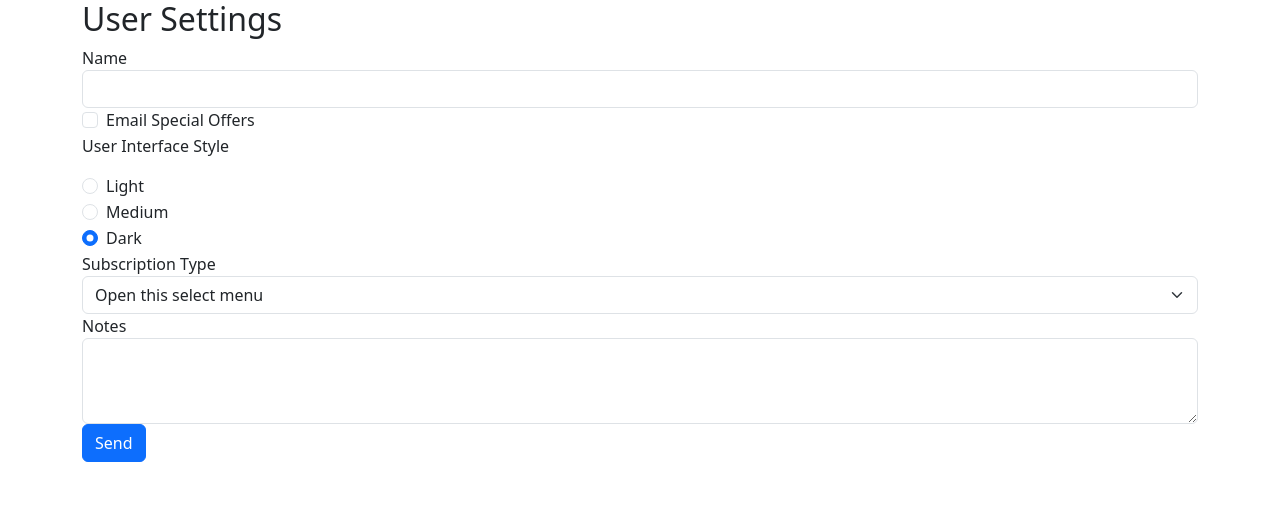
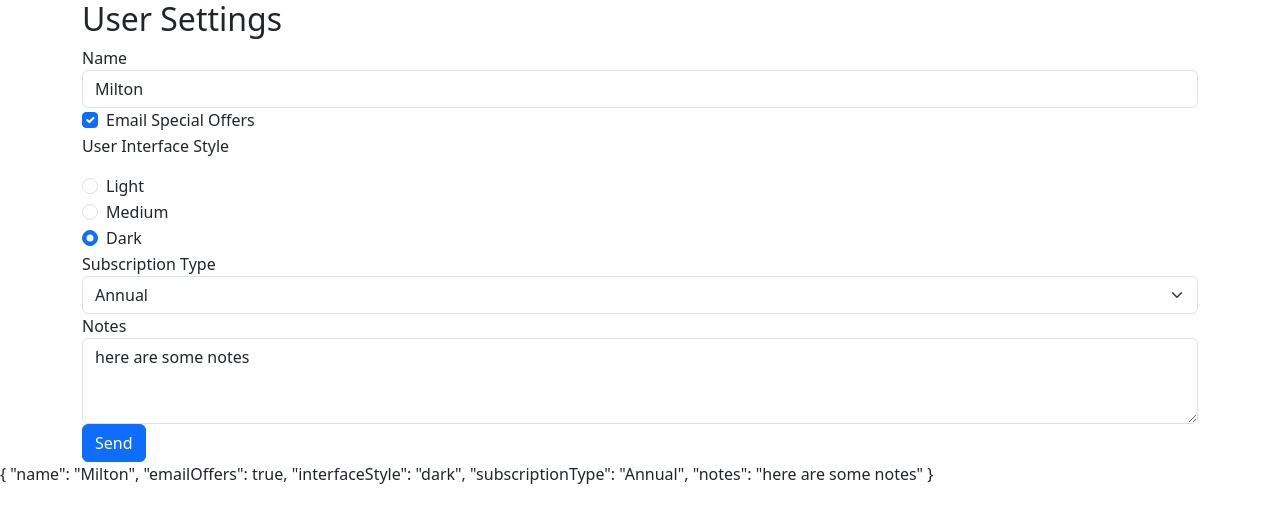
Before and after one commit to anthonynmwangi/angular-forms, an Angular app: page / in a window 1280 px wide. Shown: the top 522 px of the page. Built offline with nearby package versions, Linux system fonts and the light colour scheme.

Commit message:
data binding in angular forms

```diff
--- /dev/null
+++ b/src/app/data/user-settings.ts
@@ -0,0 +1,7 @@
+export interface UserSettings {
+  name: string,
+  emailOffers: boolean,
+  interfaceStyle: string,
+  subscriptionType: string,
+  notes: string
+}
--- a/src/app/user-settings-form/user-settings-form.component.html
+++ b/src/app/user-settings-form/user-settings-form.component.html
@@ -3,28 +3,28 @@
     <form #form="ngForm">
         <div class="form-group">
             <label for="name">Name</label>
-            <input id="name" class="form-control" type="text" name="Name">
+            <input id="name" class="form-control" type="text" name="Name" [(ngModel)]="userSettings.name">
         </div>
         <div class="form-check form-group">
-            <input type="checkbox" class="form-check-input" id="emailOffers" name="emailOffers">
+            <input type="checkbox" class="form-check-input" id="emailOffers" name="emailOffers" [(ngModel)]="userSettings.emailOffers">
             <label for="emailOffers" class="form-check-label">Email Special Offers</label>
         </div>
 				<p>User Interface Style</p>
 				<div class="form-group">
 					<div class="form-check">
-							<input class="form-check-input" type="radio" name="interfaceStyle" id="lightInterface" value="light">
+							<input class="form-check-input" type="radio" name="interfaceStyle" id="lightInterface" value="light" [(ngModel)]="userSettings.interfaceStyle">
 							<label class="form-check-label" for="lightInterface">
 								Light
 							</label>
 					</div>
 					<div class="form-check">
-							<input class="form-check-input" type="radio" name="interfaceStyle" id="mediumInterface" value="medium">
+							<input class="form-check-input" type="radio" name="interfaceStyle" id="mediumInterface" value="medium" [(ngModel)]="userSettings.interfaceStyle">
 							<label class="form-check-label" for="mediumInterface">
 								Medium
 							</label>
 					</div>
 					<div class="form-check">
-							<input class="form-check-input" type="radio" name="interfaceStyle" id="darkInterface" value="dark" checked>
+							<input class="form-check-input" type="radio" name="interfaceStyle" id="darkInterface" value="dark" checked [(ngModel)]="userSettings.interfaceStyle">
 							<label class="form-check-label" for="darkInterface">
 								Dark
 							</label>
@@ -32,19 +32,21 @@
 				</div>
 				<div class="form-group">
 					<label for="subscriptionType">Subscription Type</label>
-					<select id="subscriptionType" class="form-select form-control" aria-label="Default select example">
+					<select id="subscriptionType" name="subscriptionType" class="form-select form-control" aria-label="Default select example" [(ngModel)]="userSettings.subscriptionType">
 						<option selected>Open this select menu</option>
-						<option value="1">Monthly</option>
-						<option value="2">Annually</option>
-						<option value="3">Lifetime</option>
+						<option value="Monthly">Monthly</option>
+						<option value="Annual">Annual</option>
+						<option value="Lifetime">Lifetime</option>
 					</select>
 				</div>
 
 				<div class="form-group">
 					<label for="notes">Notes</label>
-					<textarea name="notes" id="notes" class="form-control" rows="3"></textarea>
+					<textarea name="notes" id="notes" class="form-control" rows="3" [(ngModel)]="userSettings.notes"></textarea>
 				</div>
 
         <button class="btn btn-primary">Send</button>
     </form>
 </div>
+
+{{ userSettings | json }}
--- a/src/app/user-settings-form/user-settings-form.component.ts
+++ b/src/app/user-settings-form/user-settings-form.component.ts
@@ -1,4 +1,5 @@
 import { Component } from '@angular/core';
+import { UserSettings } from '../data/user-settings';
 
 @Component({
   selector: 'app-user-settings-form',
@@ -7,4 +8,14 @@ import { Component } from '@angular/core';
 })
 export class UserSettingsFormComponent {
 
+  originalUserSettings : UserSettings = {
+    name: 'Milton',
+    emailOffers: true,
+    interfaceStyle: 'dark',
+    subscriptionType: 'Annual',
+    notes: 'here are some notes'
+  }
+
+  userSettings: UserSettings = { ...this.originalUserSettings };
+
 }
```
